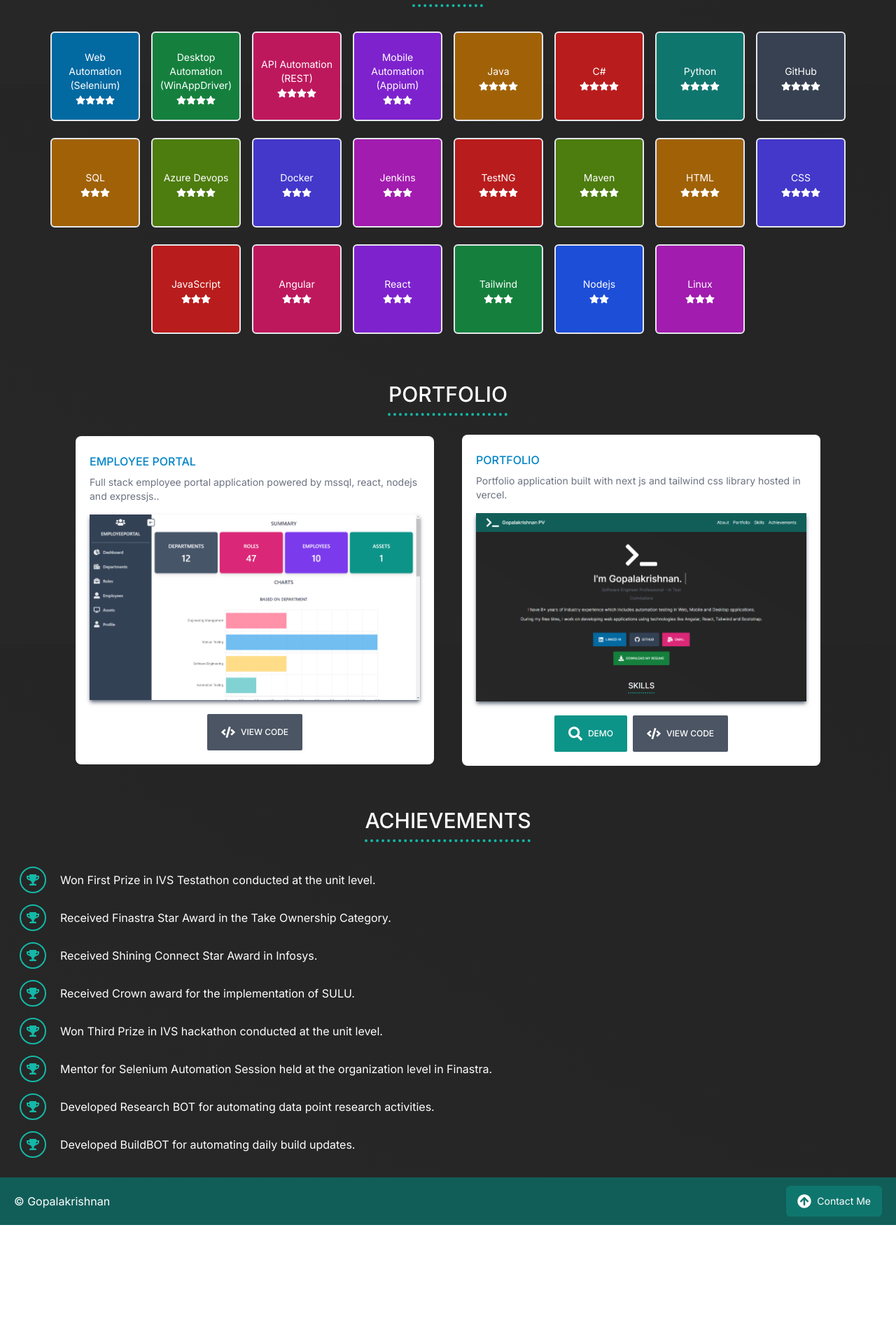
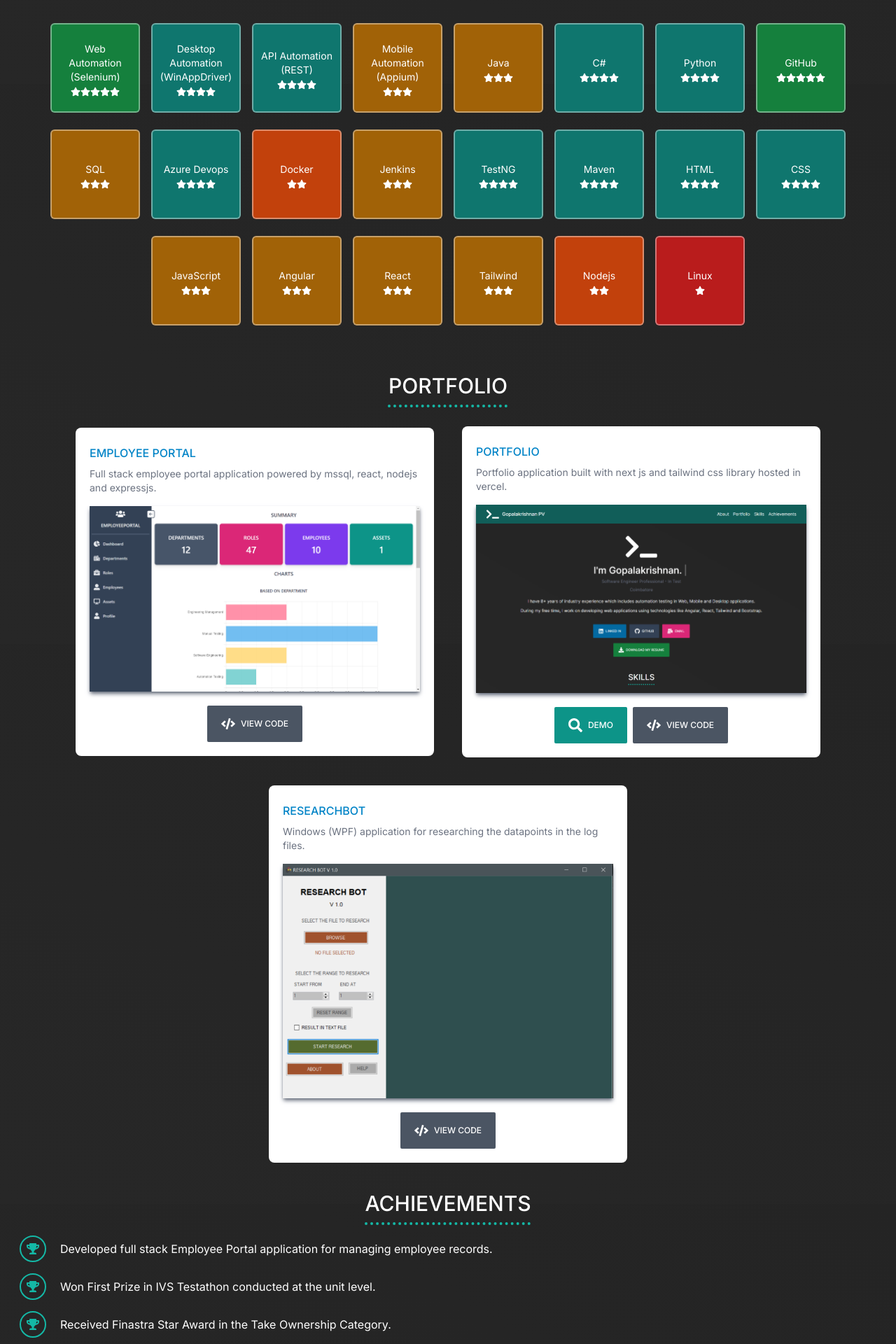
Before and after one commit to gktomic/gopalakrishnan, a Next.js app: page / in a window 1280 px wide. Shown: the part 680-2600 px from the top of the page at 70% size. Before the commit the page ends 2430 px from the top, so only its background shows below. Built offline with nearby package versions, Linux system fonts and the light colour scheme.

Commit message:
fix scroll and tile colors

```diff
--- a/app/components/About.tsx
+++ b/app/components/About.tsx
@@ -2,7 +2,7 @@ import { FaDownload, FaGithub, FaLinkedin, FaMailBulk, FaTerminal } from "react-
 import Button from "../elements/Button";
 
 export function About() {
-    return <div className="text-center">
+    return <div className="text-center" id="aboutSection">
         <FaTerminal className="text-8xl text-white w-full" />
         <div className="flex flex-col items-center justify-center pt-5">
             <h1 className="text-4xl text-white pr-3 font-medium">I&apos;m Gopalakrishnan.<span className="uppercase animate-typing overflow-hidden whitespace-nowrap border-r-4 border-r-white pr-3 text-4xl text-white leading-tight"></span></h1>
--- a/app/components/Achievements.tsx
+++ b/app/components/Achievements.tsx
@@ -1,58 +1,19 @@
-import { FaTrophy } from "react-icons/fa";
+import { Achievement } from "../elements/Achievement";
 
 export function Achievements() {
 
-    return <div >
-        <h1 className="mt-10 text-3xl font-medium uppercase text-white py-5 text-center underline underline-offset-[16px] decoration-4 decoration-dotted decoration-teal-500">Achievements</h1>
+    return <div id="achievementsSection">
+        <h1 className="mt-10 text-3xl font-medium uppercase text-white text-center underline underline-offset-[16px] decoration-4 decoration-dotted decoration-teal-500">Achievements</h1>
         <ul className="mt-5 text-white">
-            <li className="flex items-center gap-5 p-2">
-                <div className="p-2 border-2 rounded-full border-teal-500">
-                    <FaTrophy className="text-teal-500 text-lg" />
-                </div>
-                Won First Prize in IVS Testathon conducted at the unit level.
-            </li>
-            <li className="flex items-center gap-5 p-2">
-                <div className="p-2 border-2 rounded-full border-teal-500">
-                    <FaTrophy className="text-teal-500 text-lg" />
-                </div>
-                Received Finastra Star Award in the Take Ownership Category.
-            </li>
-            <li className="flex items-center gap-5 p-2">
-                <div className="p-2 border-2 rounded-full border-teal-500">
-                    <FaTrophy className="text-teal-500 text-lg" />
-                </div>
-                Received Shining Connect Star Award in Infosys.
-            </li>
-            <li className="flex items-center gap-5 p-2">
-                <div className="p-2 border-2 rounded-full border-teal-500">
-                    <FaTrophy className="text-teal-500 text-lg" />
-                </div>
-                Received Crown award for the implementation of SULU.
-            </li>
-            <li className="flex items-center gap-5 p-2">
-                <div className="p-2 border-2 rounded-full border-teal-500">
-                    <FaTrophy className="text-teal-500 text-lg" />
-                </div>
-                Won Third Prize in IVS hackathon conducted at the unit level.
-            </li>
-            <li className="flex items-center gap-5 p-2">
-                <div className="p-2 border-2 rounded-full border-teal-500">
-                    <FaTrophy className="text-teal-500 text-lg" />
-                </div>
-                Mentor for Selenium Automation Session held at the organization level in Finastra.
-            </li>
-            <li className="flex items-center gap-5 p-2">
-                <div className="p-2 border-2 rounded-full border-teal-500">
-                    <FaTrophy className="text-teal-500 text-lg" />
-                </div>
-                Developed Research BOT for automating data point research activities.
-            </li>
-            <li className="flex items-center gap-5 p-2">
-                <div className="p-2 border-2 rounded-full border-teal-500">
-                    <FaTrophy className="text-teal-500 text-lg" />
-                </div>
-                Developed BuildBOT for automating daily build updates.
-            </li>
+            <Achievement description="Developed full stack Employee Portal application for managing employee records." />
+            <Achievement description="Won First Prize in IVS Testathon conducted at the unit level." />
+            <Achievement description="Received Finastra Star Award in the Take Ownership Category." />
+            <Achievement description="Received Shining Connect Star Award in Infosys." />
+            <Achievement description="Received Crown award for the implementation of SULU." />
+            <Achievement description="Won Third Prize in IVS hackathon conducted at the unit level." />
+            <Achievement description="Mentor for Selenium Automation Session held at the organization level in Finastra." />
+            <Achievement description="Developed Research BOT for automating data point research activities." />
+            <Achievement description="Developed BuildBOT for automating daily build updates." />
         </ul>
 
 
--- a/app/components/Home.tsx
+++ b/app/components/Home.tsx
@@ -7,8 +7,10 @@ import { Skills } from "./Skills";
 
 export function Home() {
     return <div className="h-screen flex flex-col align-items justify-start">
-        <Navbar />
-        <div className="p-5 mt-5">
+        <div className="w-full fixed top-0 z-50">
+            <Navbar />
+        </div>
+        <div className="mt-20 p-5">
             <About />
             <Skills />
             <Portfolio />
--- a/app/components/Portfolio.tsx
+++ b/app/components/Portfolio.tsx
@@ -1,11 +1,12 @@
 import Card from "../elements/Card";
 
 export function Portfolio() {
-    return <div>
+    return <div id="portfolioSection">
         <h1 className="mt-10 text-3xl font-medium uppercase text-white py-5 text-center underline underline-offset-[16px] decoration-4 decoration-dotted decoration-teal-500">Portfolio</h1>
         <div className="mt-5 flex flex-row justify-center items-center flex-wrap gap-10">
-            <Card title="Employee Portal" description="Full stack employee portal application powered by mssql, react, nodejs and expressjs.." thumbnail_path="/images/thumbnail_employee-portal.png" codelink="https://github.com/gopalakrishnanpv/sern-employee-portal" />
+            <Card title="Employee Portal" description="Full stack employee portal application powered by mssql, react, nodejs and expressjs." thumbnail_path="/images/thumbnail_employee-portal.png" codelink="https://github.com/gopalakrishnanpv/sern-employee-portal" />
             <Card title="Portfolio" description="Portfolio application built with next js and tailwind css library hosted in vercel." thumbnail_path="/images/thumbnail_portfolio.png" codelink="https://github.com/gopalakrishnanpv/next-portfolio" demolink="https://portfolio-gopalakrishnan.vercel.app" />
+            <Card title="ResearchBOT" description="Windows (WPF) application for researching the datapoints in the log files." thumbnail_path="/images/thumbnail_research-bot.png" codelink="https://github.com/gopalakrishnanpv/csharp-researchbot" />
         </div>
     </div >
 }
--- a/app/components/Skills.tsx
+++ b/app/components/Skills.tsx
@@ -1,31 +1,31 @@
 import Tile from "../elements/Tile";
 
 export function Skills() {
-    return <div>
+    return <div id="skillsSection">
         <h1 className="mt-10 text-3xl font-medium uppercase text-white py-5 text-center underline underline-offset-[16px] decoration-4 decoration-dotted decoration-teal-500">Skills</h1>
         <div className="mt-5 flex flex-row justify-center items-start flex-wrap min-w-full gap-2">
-            <Tile title="Web Automation (Selenium)" size="32" color="bg-sky-700" rating="4" />
-            <Tile title="Desktop Automation (WinAppDriver)" size="32" color="bg-green-700" rating="4" />
-            <Tile title="API Automation (REST)" size="32" color="bg-pink-700" rating="4" />
-            <Tile title="Mobile Automation (Appium)" size="32" color="bg-purple-700" rating="3" />
-            <Tile title="Java" size="32" color="bg-yellow-700" rating="4" />
-            <Tile title="C#" size="32" color="bg-red-700" rating="4" />
-            <Tile title="Python" size="32" color="bg-teal-700" rating="4" />
-            <Tile title="GitHub" size="32" color="bg-gray-700" rating="4" />
-            <Tile title="SQL" size="32" color="bg-yellow-700" rating="3" />
-            <Tile title="Azure Devops" size="32" color="bg-lime-700" rating="4" />
-            <Tile title="Docker" size="32" color="bg-indigo-700" rating="3" />
-            <Tile title="Jenkins" size="32" color="bg-fuchsia-700" rating="3" />
-            <Tile title="TestNG" size="32" color="bg-red-700" rating="4" />
-            <Tile title="Maven" size="32" color="bg-lime-700" rating="4" />
-            <Tile title="HTML" size="32" color="bg-yellow-700" rating="4" />
-            <Tile title="CSS" size="32" color="bg-indigo-700" rating="4" />
-            <Tile title="JavaScript" size="32" color="bg-red-700" rating="3" />
-            <Tile title="Angular" size="32" color="bg-pink-700" rating="3" />
-            <Tile title="React" size="32" color="bg-purple-700" rating="3" />
-            <Tile title="Tailwind" size="32" color="bg-green-700" rating="3" />
-            <Tile title="Nodejs" size="32" color="bg-blue-700" rating="2" />
-            <Tile title="Linux" size="32" color="bg-fuchsia-700" rating="3" />
+            <Tile title="Web Automation (Selenium)" rating="5" />
+            <Tile title="Desktop Automation (WinAppDriver)" rating="4" />
+            <Tile title="API Automation (REST)" rating="4" />
+            <Tile title="Mobile Automation (Appium)" rating="3" />
+            <Tile title="Java" rating="3" />
+            <Tile title="C#" rating="4" />
+            <Tile title="Python" rating="4" />
+            <Tile title="GitHub" rating="5" />
+            <Tile title="SQL" rating="3" />
+            <Tile title="Azure Devops" rating="4" />
+            <Tile title="Docker" rating="2" />
+            <Tile title="Jenkins" rating="3" />
+            <Tile title="TestNG" rating="4" />
+            <Tile title="Maven" rating="4" />
+            <Tile title="HTML" rating="4" />
+            <Tile title="CSS" rating="4" />
+            <Tile title="JavaScript" rating="3" />
+            <Tile title="Angular" rating="3" />
+            <Tile title="React" rating="3" />
+            <Tile title="Tailwind" rating="3" />
+            <Tile title="Nodejs" rating="2" />
+            <Tile title="Linux" rating="1" />
         </div>
     </div>
 }
--- /dev/null
+++ b/app/elements/Achievement.tsx
@@ -0,0 +1,10 @@
+import { FaTrophy } from "react-icons/fa"
+
+export function Achievement(props: any) {
+    return <li className="flex items-center gap-5 p-2">
+        <div className="p-2 border-2 rounded-full border-teal-500">
+            <FaTrophy className="text-teal-500 text-lg" />
+        </div>
+        {props.description}
+    </li>
+}
--- a/app/components/NavbarLink.tsx
+++ b/app/elements/NavbarLink.tsx
@@ -1,5 +1,5 @@
 export function NavbarLink(props: any) {
-    return <li className="list-none cursor-pointer group text-white transition-all duration-300 ease-in-out">
+    return <li onClick={props.onClick} className="list-none cursor-pointer group text-white transition-all duration-300 ease-in-out">
         <span className="pb-3 bg-left-bottom bg-gradient-to-r from-white to-white bg-[length:0%_2px] bg-no-repeat group-hover:bg-[length:100%_3px] transition-all duration-300 ease-out">
             {props.text}
         </span>
--- a/app/elements/Tile.tsx
+++ b/app/elements/Tile.tsx
@@ -5,9 +5,26 @@ export default function Tile(props: any) {
     for (let i = 1; i <= props.rating; i++) {
         ratings.push(<FaStar className="text-sm text-white stroke stroke-red-700" key={i} />);
     }
-    return <div className={`rounded-md p-2 mx-1 my-2 ${props.color} w-32 h-32 flex flex-col align-center justify-center text-xl border-2`}>
+    function chooseColor(rating: number) {
+        let color = ""
+        if (rating == 5) {
+            color = 'bg-green-700'
+        }
+        else if (rating == 4) {
+            color = 'bg-teal-700'
+        } else if (rating == 3) {
+            color = 'bg-yellow-700'
+        } else if (rating == 2) {
+            color = 'bg-orange-700'
+        } else if (rating == 1) {
+            color = 'bg-red-700'
+        }
+        return color;
+    }
+
+    return <div className={`rounded-md p-2 mx-1 my-2 ${chooseColor(ratings.length)} w-32 h-32 flex flex-col align-center justify-center text-xl border-2 border-white border-opacity-40`}>
         <h3 className="text-white text-sm py-1 text-center text-white">{props.title}</h3>
-        <div className="flex align-items justify-center w-full text-white">
+        <div className="flex align-items justify-center w-full text-white ">
             {ratings}
         </div>
     </div>
--- a/package.json
+++ b/package.json
@@ -22,5 +22,8 @@
     "react-icons": "^4.8.0",
     "tailwindcss": "3.3.2",
     "typescript": "5.0.4"
+  },
+  "devDependencies": {
+    "@types/react-scroll": "^1.8.7"
   }
 }
```
Also changed, not shown: app/components/Navbar.tsx (+34 -6 lines), public/images/thumbnail_research-bot.png (added), 1 other file (tests, documents, lock files or other folders).
